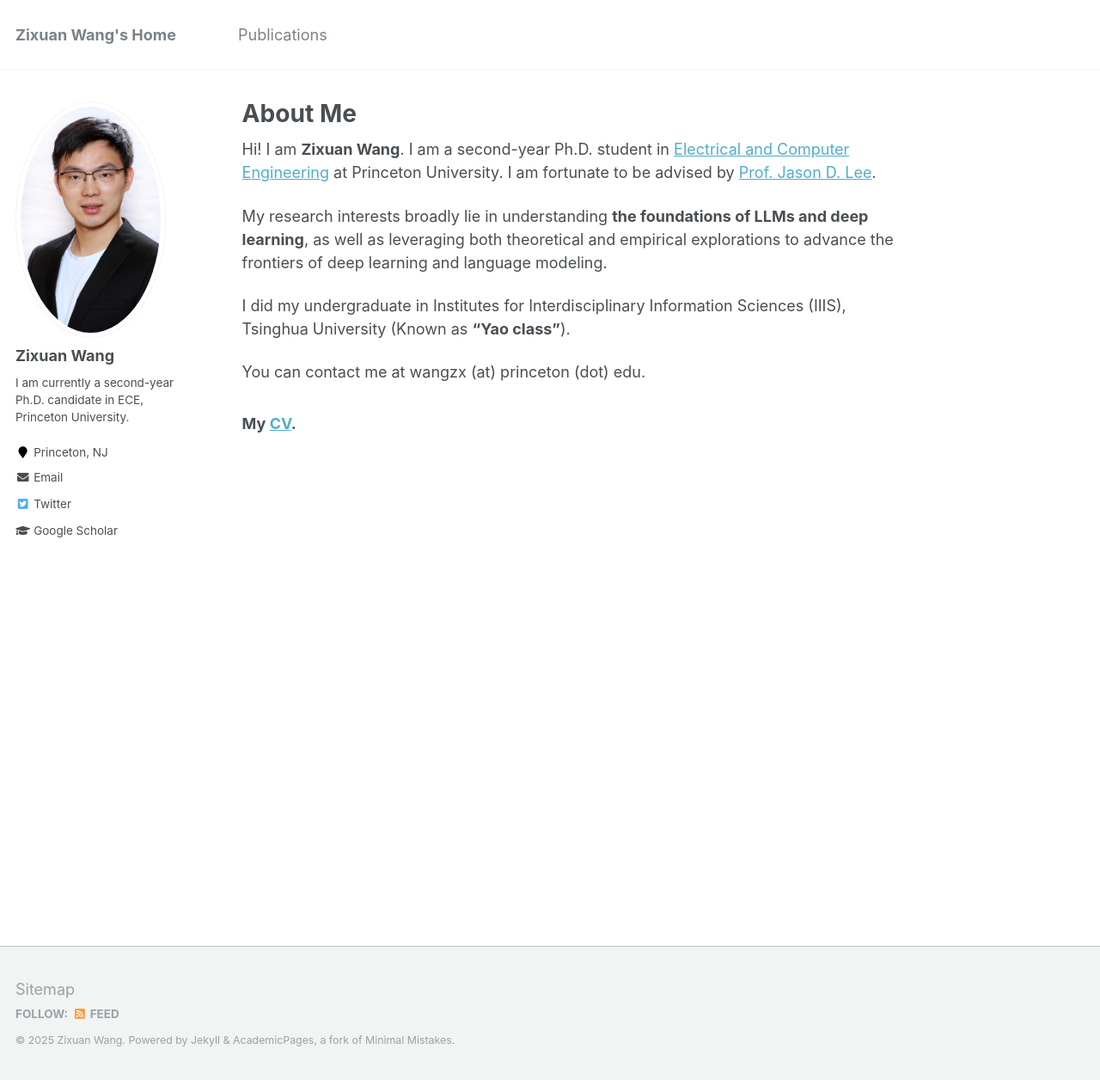
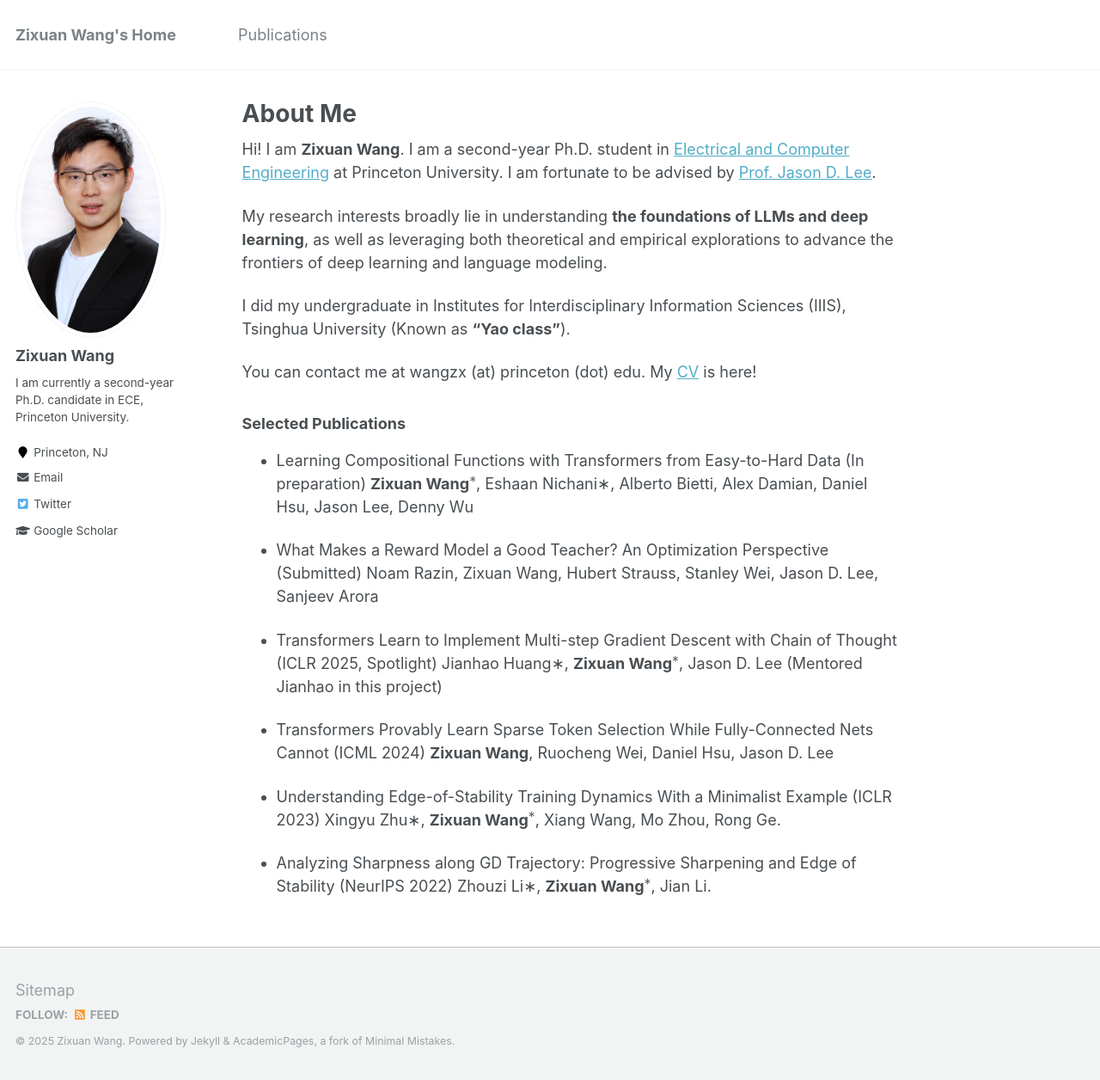
Before and after one commit to zixuan-wang-dlt/zixuan-wang-dlt.github.io, a Jekyll site: the page built from _pages/about.md, in a window 1280 px wide and 1256 px high. Shown: the whole window at 86% size. Built offline with Jekyll 4.4.1, drawn with Linux system fonts in a browser that asks for light colours; formulas are drawn with MathJax 3; comment, search, counter and statistics services are not loaded.

Commit message:
profile update

```diff
--- a/_pages/about.md
+++ b/_pages/about.md
@@ -15,7 +15,24 @@ both theoretical and empirical explorations to advance the frontiers of deep lea
 
 I did my undergraduate in Institutes for Interdisciplinary Information Sciences (IIIS), Tsinghua University (Known as **"Yao class"**).
 
-You can contact me at wangzx (at) princeton (dot) edu.
+You can contact me at wangzx (at) princeton (dot) edu. My <a href="https://drive.google.com/file/d/1rqGAPJGkswxo4RWdz4DN4GxnNItJiIE4/view?usp=sharing">CV</a> is here!
 
+### Selected Publications
 
-### My <a href="https://drive.google.com/file/d/1rqGAPJGkswxo4RWdz4DN4GxnNItJiIE4/view?usp=sharing">CV</a>.
+- Learning Compositional Functions with Transformers from Easy-to-Hard Data (In preparation)
+    **Zixuan Wang$^*$**, Eshaan Nichani∗, Alberto Bietti, Alex Damian, Daniel Hsu, Jason Lee, Denny Wu
+
+- What Makes a Reward Model a Good Teacher? An Optimization Perspective (Submitted)
+    Noam Razin, Zixuan Wang, Hubert Strauss, Stanley Wei, Jason D. Lee, Sanjeev Arora
+
+- Transformers Learn to Implement Multi-step Gradient Descent with Chain of Thought (ICLR 2025, Spotlight)
+    Jianhao Huang∗, **Zixuan Wang$^*$**, Jason D. Lee (Mentored Jianhao in this project)
+
+- Transformers Provably Learn Sparse Token Selection While Fully-Connected Nets Cannot (ICML 2024)
+    **Zixuan Wang**, Ruocheng Wei, Daniel Hsu, Jason D. Lee
+
+- Understanding Edge-of-Stability Training Dynamics With a Minimalist Example (ICLR 2023)
+    Xingyu Zhu∗, **Zixuan Wang$^*$**, Xiang Wang, Mo Zhou, Rong Ge.
+
+- Analyzing Sharpness along GD Trajectory: Progressive Sharpening and Edge of Stability (NeurIPS 2022)
+    Zhouzi Li∗, **Zixuan Wang$^*$**, Jian Li.
```
